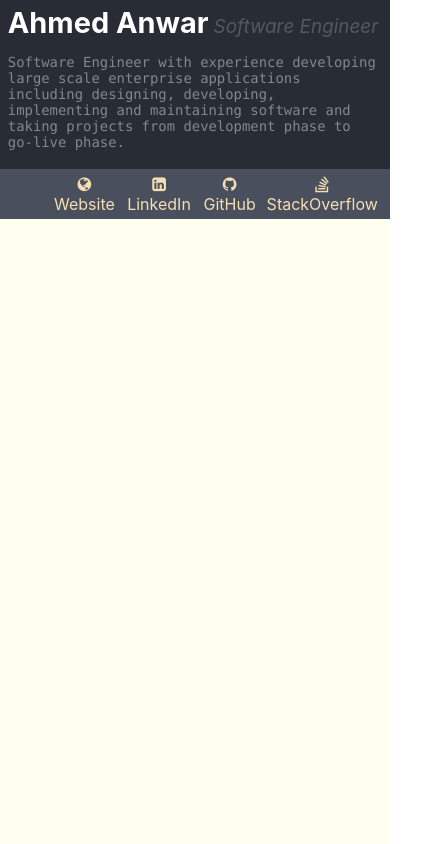
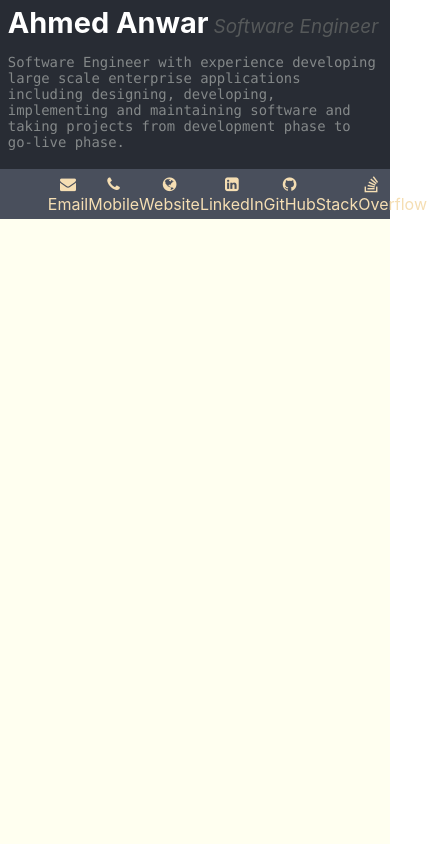
Before and after one commit to AhmedAnwarM/resume-builder, a React (Create React App) app: page / in a window 390 px wide. Shown: the whole page, 427 px wide, since content can reach past the window. Built offline with nearby package versions, Linux system fonts and the light colour scheme.

Commit message:
Add mobile and email

```diff
--- a/src/components/contact/ContactInfo.js
+++ b/src/components/contact/ContactInfo.js
@@ -7,6 +7,16 @@ function ContactInfo() {
     return (
         <div className="cvContactInfo row">
             <ul className="cvContactInfoList">
+                <li className="cvContactInfoListItem">
+                    <a target="_blank" href={CV_DATA.email}>
+                        <i className="fa fa-envelope"/> Email
+                    </a>
+                </li>
+                <li className="cvContactInfoListItem">
+                    <a target="_blank" href={CV_DATA.mobile}>
+                        <i className="fa fa-phone"/> Mobile
+                    </a>
+                </li>
                 <li className="cvContactInfoListItem">
                     <a target="_blank" href={CV_DATA.website}>
                         <i className="fa fa-globe"/> Website
--- a/src/data/cv-data.js
+++ b/src/data/cv-data.js
@@ -1,6 +1,9 @@
 export const CV_DATA = {
     "name": "Ahmed Anwar",
     "position": "Software Engineer",
+    "city": "Cairo, Egypt",
+    "email": "mailto:ahmedanwarm@outlook.com",
+    "mobile": "tel:+201009149603",
     "website": "https://www.aanwar.cyou",
     "linkedinUrl": "https://www.linkedin.com/in/ahmedanwarm",
     "githubUrl": "https://www.github.com/ahmedanwarm",
```
